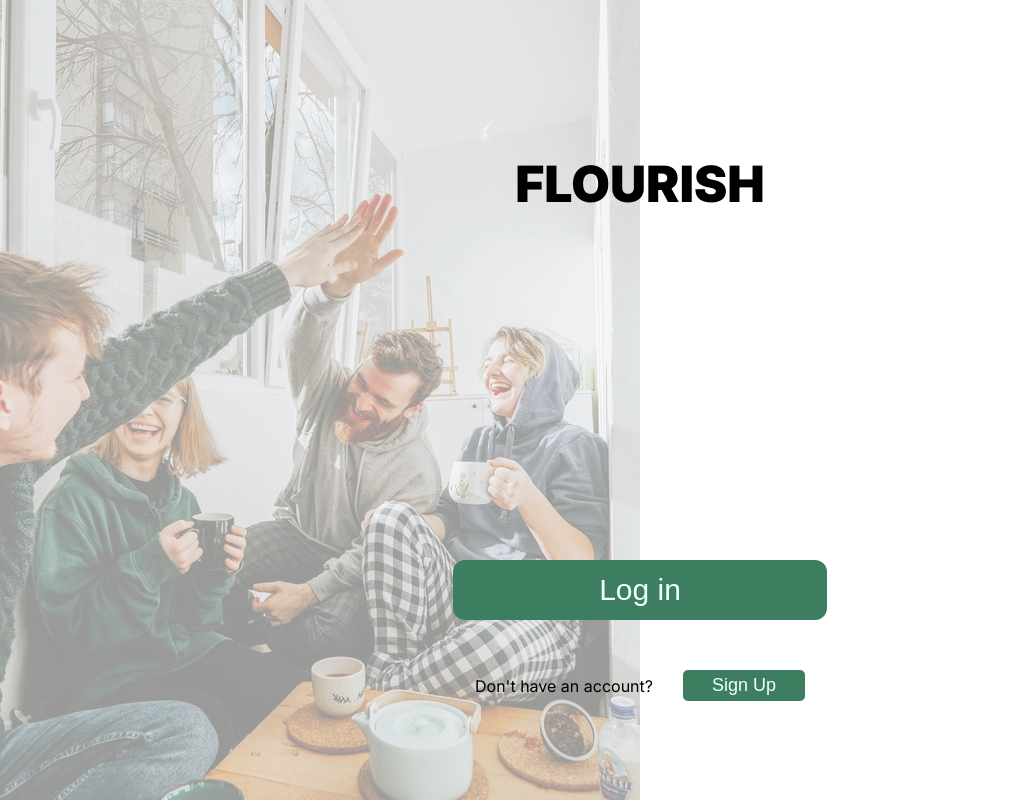
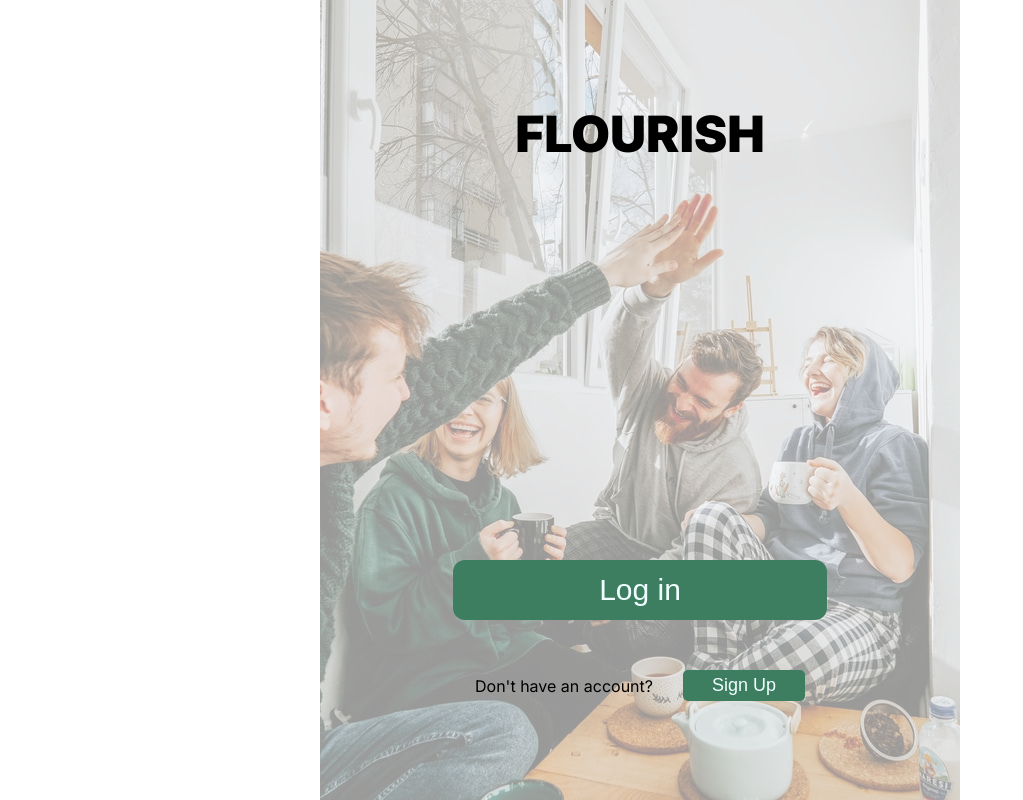
Before and after one commit to team-flourish/flourish-client, a React app: page / in a window 1280 px wide. Shown: the whole page, without its empty margins (0-1023 px from the left). Built offline with nearby package versions, Linux system fonts and the light colour scheme.

Commit message:
title margin top

```diff
--- a/src/components/Brand/style.css
+++ b/src/components/Brand/style.css
@@ -5,10 +5,11 @@ div.container{
     left: 0;
     right: 0;
     text-align: center;
-    margin-top: 120px;
+    margin-top: min(13vh,120px);
 }
 
 h1.title{
     font-size: 50px;
     font-weight: 900;
+    margin: 0;
 }
--- a/src/pages/A_MainPage/index.js
+++ b/src/pages/A_MainPage/index.js
@@ -12,7 +12,7 @@ var sectionStyle = {
     width: "100vw",
     height:'100vh',
     backgroundImage: `url(${Background})`,
-    backgroundPosition: 'left bottom',
+    backgroundPosition: 'center bottom',
     backgroundRepeat: 'no-repeat',
     opacity: 0.4,
     margin:0,
```
